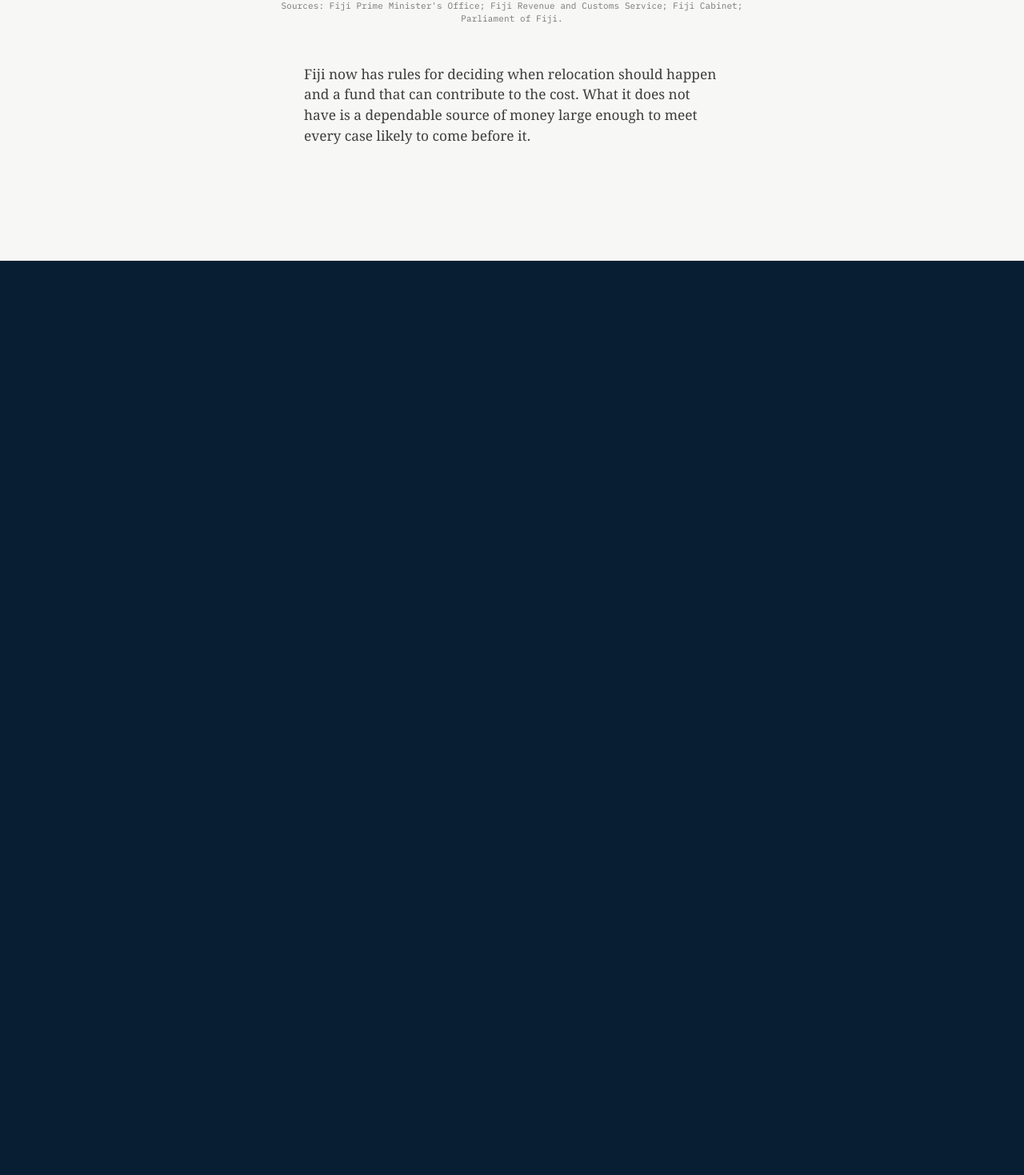
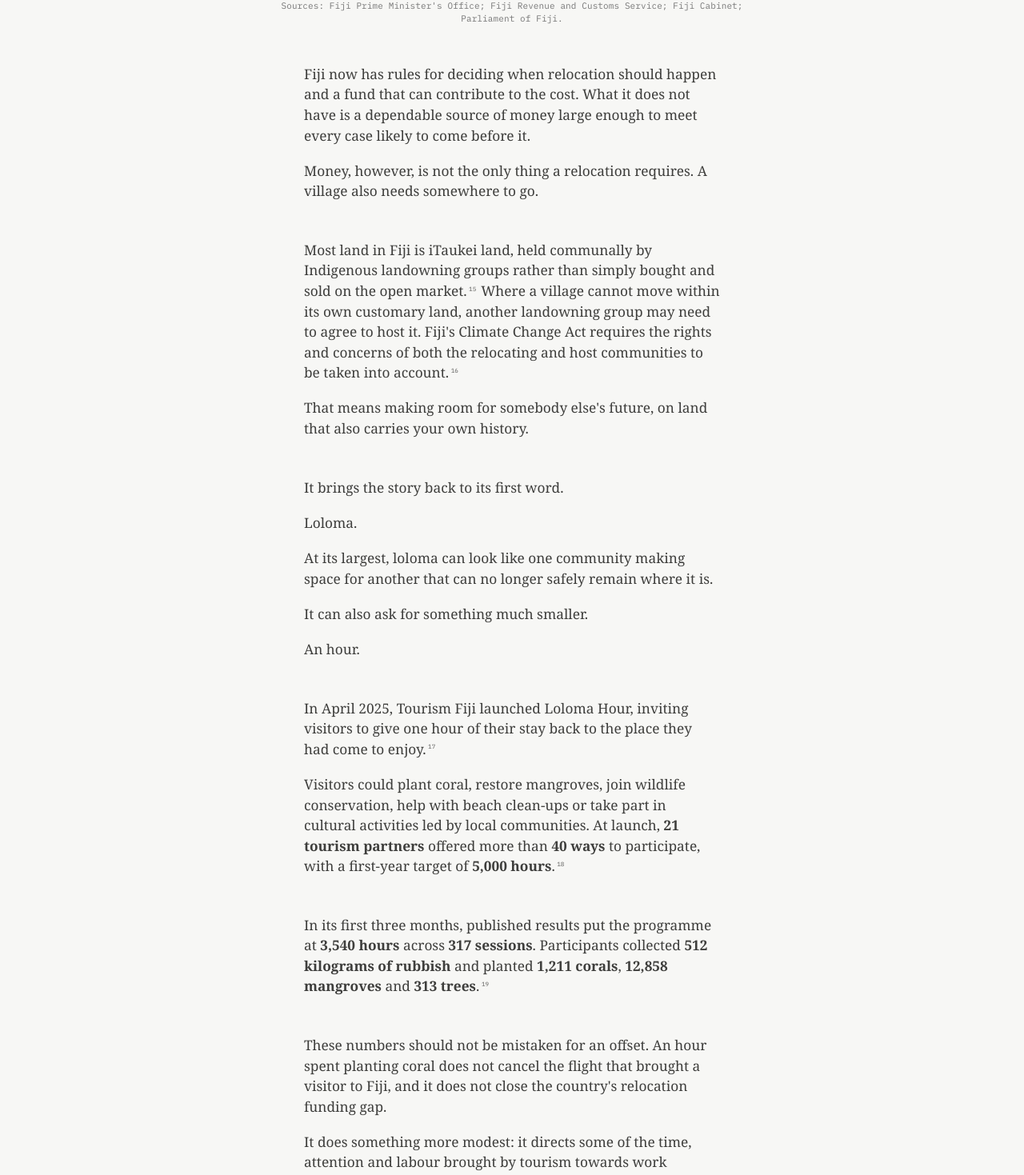
Before and after one commit to juditkisistok/loloma-effect, a React (Vite) app: page / in a window 1280 px wide. Shown: the part 10527-11996 px from the top of the page at 80% size. Before the commit the page ends 10853 px from the top, so only its background shows below. Built offline with nearby package versions, Linux system fonts and the light colour scheme.

Commit message:
loloma essay section

```diff
--- a/src/sections/Essay.jsx
+++ b/src/sections/Essay.jsx
@@ -389,6 +389,103 @@ export function Essay() {
             a dependable source of money large enough to meet every case
             likely to come before it.
           </p>
+          <p>
+            Money, however, is not the only thing a relocation requires. A
+            village also needs somewhere to go.
+          </p>
+        </div>
+
+        <div className={styles.prose}>
+          <p>
+            Most land in Fiji is iTaukei land, held communally by Indigenous
+            landowning groups rather than simply bought and sold on the open
+            market.
+            <Ref
+              n="15"
+              href="https://itaukeilandtrustboard.com.fj/"
+              label="iTaukei Land Trust Board, communal land tenure in Fiji"
+            />{" "}
+            Where a village cannot move within its own customary land,
+            another landowning group may need to agree to host it. Fiji's
+            Climate Change Act requires the rights and concerns of both the
+            relocating and host communities to be taken into account.
+            <Ref
+              n="16"
+              href="https://www.fiji.gov.fj/getattachment/Legislations/CLIMATE-CHANGE-ACT-2021"
+              label="Fiji Climate Change Act 2021, planned relocation provisions"
+            />
+          </p>
+          <p>
+            That means making room for somebody else's future, on land that
+            also carries your own history.
+          </p>
+        </div>
+
+        <div className={styles.prose}>
+          <p>It brings the story back to its first word.</p>
+          <p>Loloma.</p>
+          <p>
+            At its largest, loloma can look like one community making space
+            for another that can no longer safely remain where it is.
+          </p>
+          <p>It can also ask for something much smaller.</p>
+          <p>An hour.</p>
+        </div>
+
+        <div className={styles.prose}>
+          <p>
+            In April 2025, Tourism Fiji launched Loloma Hour, inviting
+            visitors to give one hour of their stay back to the place they
+            had come to enjoy.
+            <Ref
+              n="17"
+              href="https://www.fiji.travel/loloma-hour"
+              label="Tourism Fiji, Loloma Hour"
+            />
+          </p>
+          <p>
+            Visitors could plant coral, restore mangroves, join wildlife
+            conservation, help with beach clean-ups or take part in cultural
+            activities led by local communities. At launch,{" "}
+            <strong>21 tourism partners</strong> offered more than{" "}
+            <strong>40 ways</strong> to participate, with a first-year target
+            of <strong>5,000 hours</strong>.
+            <Ref
+              n="18"
+              href="https://www.fiji.travel/loloma-hour"
+              label="Tourism Fiji, Loloma Hour launch details"
+            />
+          </p>
+        </div>
+
+        <div className={styles.prose}>
+          <p>
+            In its first three months, published results put the programme
+            at <strong>3,540 hours</strong> across{" "}
+            <strong>317 sessions</strong>. Participants collected{" "}
+            <strong>512 kilograms of rubbish</strong> and planted{" "}
+            <strong>1,211 corals</strong>, <strong>12,858 mangroves</strong>{" "}
+            and <strong>313 trees</strong>.
+            <Ref
+              n="19"
+              href="https://www.eglobaltravelmedia.com.au/"
+              label="eGlobal Travel Media, first-three-month Loloma Hour results, September 2025"
+            />
+          </p>
+        </div>
+
+        <div className={styles.prose}>
+          <p>
+            These numbers should not be mistaken for an offset. An hour spent
+            planting coral does not cancel the flight that brought a visitor
+            to Fiji, and it does not close the country's relocation funding
+            gap.
+          </p>
+          <p>
+            It does something more modest: it directs some of the time,
+            attention and labour brought by tourism towards work already
+            being done on the islands.
+          </p>
         </div>
       </article>
     </section>
```
